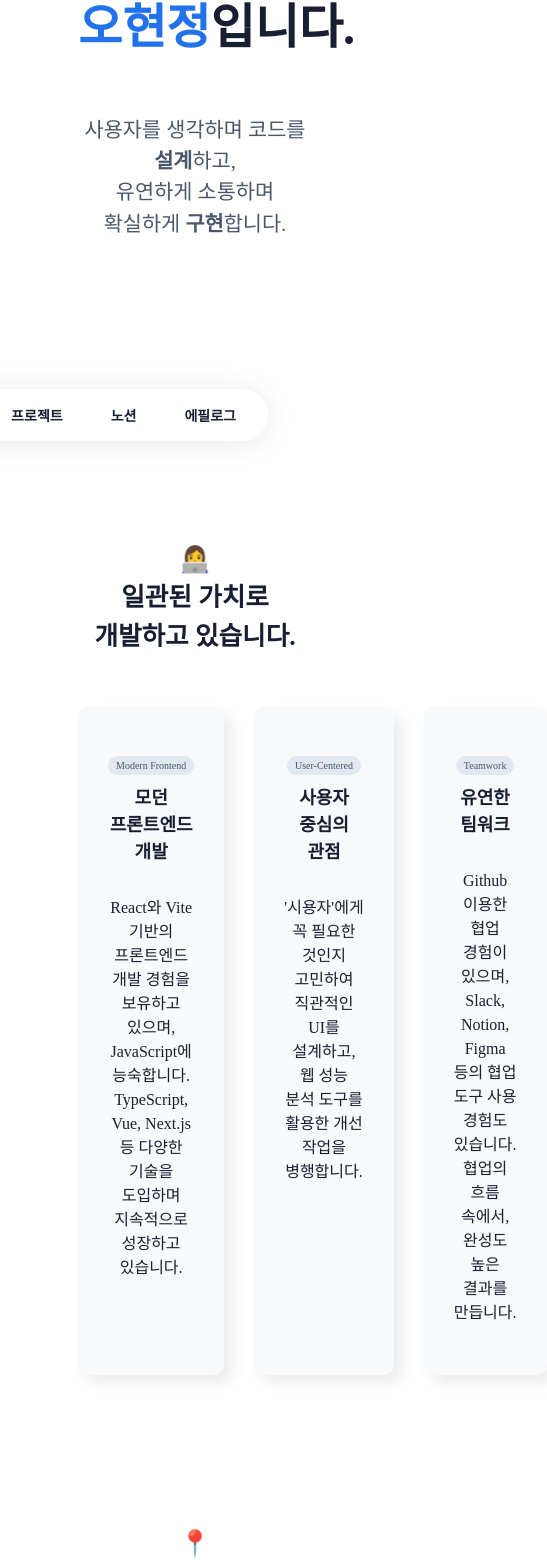
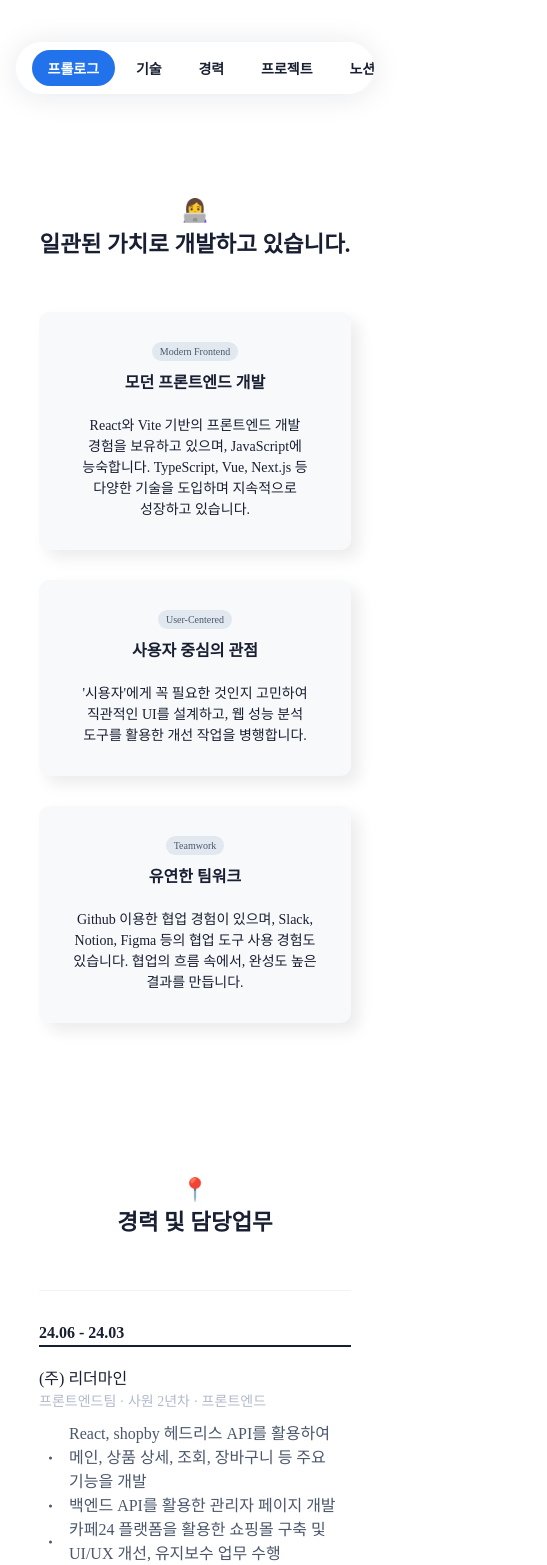
Before and after one commit to oLangS2/portfolio, a React (Create React App) app: page / in a window 390 px wide. Shown: the part 424-1989 px from the top of the page, 547 px wide, since content can reach past the window. Built offline with nearby package versions, Linux system fonts and the light colour scheme; a web font is replaced by a local one.

Commit message:
모바일 대응 반응형 scss 작업 완료

```diff
--- a/src/components/common/Tab.jsx
+++ b/src/components/common/Tab.jsx
@@ -1,5 +1,4 @@
-//SECTION 탭 구현 (클릭 시 해당 섹션으로 이동)
-import React, { useEffect, useState } from 'react'
+import React, { useEffect, useRef, useState } from 'react';
 
 const tabs = [
   { id: 'main', label: '프롤로그' },
@@ -8,51 +7,68 @@ const tabs = [
   { id: 'projects', label: '프로젝트' },
   { id: 'notion', label: '노션' },
   { id: 'footer', label: '에필로그' },
-  ]
+];
 
 export const Tab = () => {
-    const [activeTab, setActiveTab] = useState('main'); // 초기값은 main
+  const [activeTab, setActiveTab] = useState('main');
+  const tabRefs = useRef({});
 
-    // 버튼 클릭 시 해당 id를 가진 영역으로 이동
+  // 탭의 스크롤 함수
+  const scrollToTab = (id) => {
+    const tabBtn = tabRefs.current[id];
+    if (tabBtn) {
+      tabBtn.scrollIntoView({ behavior: 'smooth', inline: 'center', block: 'nearest' });
+    }
+  };
+
+  // 탭 클릭 시 섹션 이동 + 탭 스크롤
   const handleScroll = (id) => {
-      const el = document.getElementById(id)
+    const el = document.getElementById(id);
     if (el) {
-        el.scrollIntoView({ behavior: 'smooth' })
-        setActiveTab(id); // active 상태 변경
+      el.scrollIntoView({ behavior: 'smooth' });
+      setActiveTab(id);
+      scrollToTab(id);
     }
-    }
+  };
 
-    // 스크롤 시 영역에 해당하는 버튼의 active 상태 변경
   useEffect(() => {
     const observer = new IntersectionObserver(
       (entries) => {
         entries.forEach((entry) => {
           if (entry.isIntersecting) {
-                setActiveTab(entry.target.id);
+            const id = entry.target.id;
+            setActiveTab(id);
+            scrollToTab(id);
           }
         });
       },
-          { threshold: 0.5 }
+      { threshold: 0.1 }
     );
 
     const sections = tabs
       .map((tab) => document.getElementById(tab.id))
-          .filter(Boolean); // null 제거
+      .filter(Boolean);
 
     sections.forEach((section) => observer.observe(section));
 
     return () => {
       sections.forEach((section) => observer.unobserve(section));
     };
+
   }, []);
 
   return (
-      <div className="tab_container">
+    <div className="tab_container" style={{ overflowX: 'auto', whiteSpace: 'nowrap' }}>
       {tabs.map((tab) => (
-          <button key={tab.id} onClick={() => handleScroll(tab.id)} className={`tab_button ${activeTab === tab.id ? 'active' : ''}`}>
+        <button
+          key={tab.id}
+          ref={(el) => (tabRefs.current[tab.id] = el)}
+          onClick={() => handleScroll(tab.id)}
+          className={`tab_button ${activeTab === tab.id ? 'active' : ''}`}
+        >
           {tab.label}
         </button>
       ))}
     </div>
-    )
-  }
+  );
+};
--- a/src/components/common/tag.jsx
+++ /dev/null
@@ -1 +0,0 @@
-//TODO 프로젝트 기술 태그들 컴포넌트로 뺼 예정
--- a/src/components/projects/ProjectModal.jsx
+++ b/src/components/projects/ProjectModal.jsx
@@ -61,7 +61,6 @@ const ProjectModal = ({ data, onClose }) => {
             {isLoading ? <ModalSkeleton/>
             : (
               <div className="content">
-                <span className='icon'>{data.icon}</span>
                 <h4 className='project_title mb-30'>{data.title}</h4>
                 <div className='mb-30'>
                   <span className='sub_tite'>프로젝트 설명</span>
--- a/src/components/sections/Notion.jsx
+++ b/src/components/sections/Notion.jsx
@@ -22,7 +22,18 @@ const notion = () => {
             }}
             spaceBetween={20}
             slidesPerView={3.5}
+            breakpoints={{
+              0: {
+                slidesPerView: 1,
+              },
+              769: {
+                slidesPerView: 3.5,
+              },
+            }}
             loop={false}
+            grabCursor={true}
+            simulateTouch={true}
+            allowTouchMove={true}
           >
             {noteData.map((p)=> (
                 <SwiperSlide key={p.id}>
--- a/src/styles/global.scss
+++ b/src/styles/global.scss
@@ -398,19 +398,20 @@ button {
     }
 
     .navigation_wrap{
-        padding: 20px 0 0 0;
+        z-index: 9;
         position: absolute;
         left: 0;
         width: 100%;
+        height: 50px;
         top: 50%;
+        transform: translateY(-50%);
+        left: 0;
         .custom-prev,.custom-next{
             cursor: pointer;
             position: absolute;
-            top: 0;
-            z-index: 1;
+            transform: scale(0.8);
             opacity: 0;
             transition: 0.3s;
-            transform: scale(0.8);
             width: 50px;
             height: 50px;
             border: 1px solid $gray-4;
@@ -481,12 +482,9 @@ button {
     padding: 0.5rem 1rem;
     box-shadow: 0px 2px 30px 0px rgba(0, 27, 55, 0.1);
     background-color: $white-0;
-    // backdrop-filter: blur(10px);
-    // background-color: rgba($gray-4, 0.4); /* 반투명 배경 */
     position: sticky;
     top: 20px;
-    left: 50%;
-    transform: translateX(-50%);
+    margin: auto;
     z-index: 100;
     width:min-content;
     border-radius: 100px;
@@ -499,9 +497,6 @@ button {
         cursor: pointer;
         padding: 0.5rem 1rem;
         transition: 0.3s;
-        &:hover {
-            color: $point;
-        }
         &.active{
             color: $white-0;
             background-color: $point;
@@ -612,6 +607,7 @@ button {
     }
 }
 //!SECTION 프로젝트 모달
+
 //SECTION 프로젝트 모달 스켈레톤UI
 /* Skeleton.module.scss */
 .skeleton {
@@ -620,7 +616,6 @@ button {
   position: relative;
   overflow: hidden;
 }
-
 .skeleton::after {
   content: '';
   position: absolute;
@@ -631,7 +626,6 @@ button {
   background: linear-gradient(to right, transparent 0%, #f0f0f0 50%, transparent 100%);
   animation: loading 1.2s infinite;
 }
-
 @keyframes loading {
   0% {
     left: -150px;
@@ -640,3 +634,194 @@ button {
     left: 100%;
   }
 }
+//!SECTION 프로젝트 모달 스켈레톤UI
+
+//SECTION 반응형 (768px 이하 모바일 대응)
+@media (max-width: 768px) {
+    .section{
+        width: 80vw;
+        .main_visual{
+            padding: 100px 0 100px;
+            h2{
+                font-size: 2.2rem;
+            }
+            h3{
+                padding: 30px 0;
+                font-size: 16px;
+            }
+        }
+        .section_wrap{
+            .title{
+                font-size: 1.4rem;
+            }
+        }
+        .about_wrap{
+            section{
+                flex-direction: column;
+                .box{
+                    padding: 30px;
+                    strong{
+                        font-size: 16px;
+                    }
+                    p{
+                        font-size: 14px;
+                        padding-top: 20px;
+                    }
+                }
+            }
+        }
+        .career_wrap{
+            .box_wrap{
+                .box{
+                    flex-direction: column;
+                    .left{
+                        width: 100%;
+                        font-size: 16px;
+                        text-align: left;
+                        border-bottom: 2px solid $gray-0;
+                        margin-bottom: 10px;
+                    }
+                    .right{
+                        margin-top: 10px;
+                        padding-left:0px;
+                        width: 100%;
+                        b{
+                            font-weight: 400;
+                        }
+                        span{
+                            display: block;
+                            padding-left: 0;
+                        }
+                        .more{
+                            margin-top: 10px;
+                        }
+                    }
+                }
+            }
+        }
+        .projects_wrap{
+            .card_wrap{
+                grid-template-columns: 1fr;
+                .card{
+                    padding: 20px;
+                    height: 180px;
+                    h3{
+                        font-size: 16px;
+                    }
+                    p{
+                        margin-top: 10px;
+                        font-size: 14px;
+                    }
+                    .detail_more{
+                        bottom: 20px;
+                    }
+                }
+            }
+        }
+    }
+    .notion_wrap{
+        .title{
+            font-size: 1.4rem;
+            width: 80vw;
+            margin: 50px auto 30px;
+        }
+        .swiper{
+            padding-left: 0;
+            width: 80vw;
+            &:hover{
+                .custom-next,.custom-prev{
+                    opacity: 1;
+                    transform: translateY(-50%) scale(1);
+                }
+            }
+            .swiper-slide{
+                p{
+                    font-size: 16px;
+                }
+                .icon{
+                    font-size: 14px;
+                }
+            }
+        }
+        .navigation_wrap{
+            .custom-prev,.custom-next{
+                opacity: 1;
+                top: 50%;
+                transform: translateY(-50%) scale(1);
+            }
+            .custom-prev{
+                left: 0px;
+            }
+            .custom-next{
+                right: 0px;
+            }
+        }
+    }
+    .footer_wrap{
+        padding: 100px 0;
+        .box{
+            width: 80vw;
+            padding: 100px 20px;
+            .title{
+                font-size: 1.2rem;
+            }
+        }
+    }
+    .tab_container {
+        width: 92vw;
+        overflow-x: scroll;
+        scrollbar-width: none; /* Firefox */
+        -ms-overflow-style: none; /* IE, Edge */
+        top: 10px;
+        gap: 0.3rem;
+        &::-webkit-scrollbar {
+            display: none; /* Chrome, Safari */
+          }
+        .tab_button {
+            padding: 0.5rem 1rem;
+        }
+    }
+    .modal_overlay{
+        .modal{
+            width: 90vw;
+            max-height: 80vh;
+            .close{
+                top: -50px;
+            }
+            .bg{
+                padding: 30px 20px;
+                .project_title{
+                    font-size: 1.4rem;
+                }
+                .sub_tite{
+                    font-size: 12px;
+                }
+                p{
+                    font-size: 14px;
+                }
+                .mb-50{
+                    flex-direction: column;
+                }
+                .link{
+                    font-size: 14px;
+                }
+                strong{
+                    font-size: 1.1rem;
+                }
+                .block{
+                    p{
+                        padding: 7px 10px;
+                    }
+                    ul li{
+                        margin-left: 25px;
+                        font-size: 14px;
+                        strong{
+                            font-size: 14px !important
+                        }
+                    }
+                }
+            }
+        }
+    }
+  }
+//!SECTION 반응형 (768px 이하 모바일 대응)
```
Lines whose indentation alone changed are shown as unchanged.
